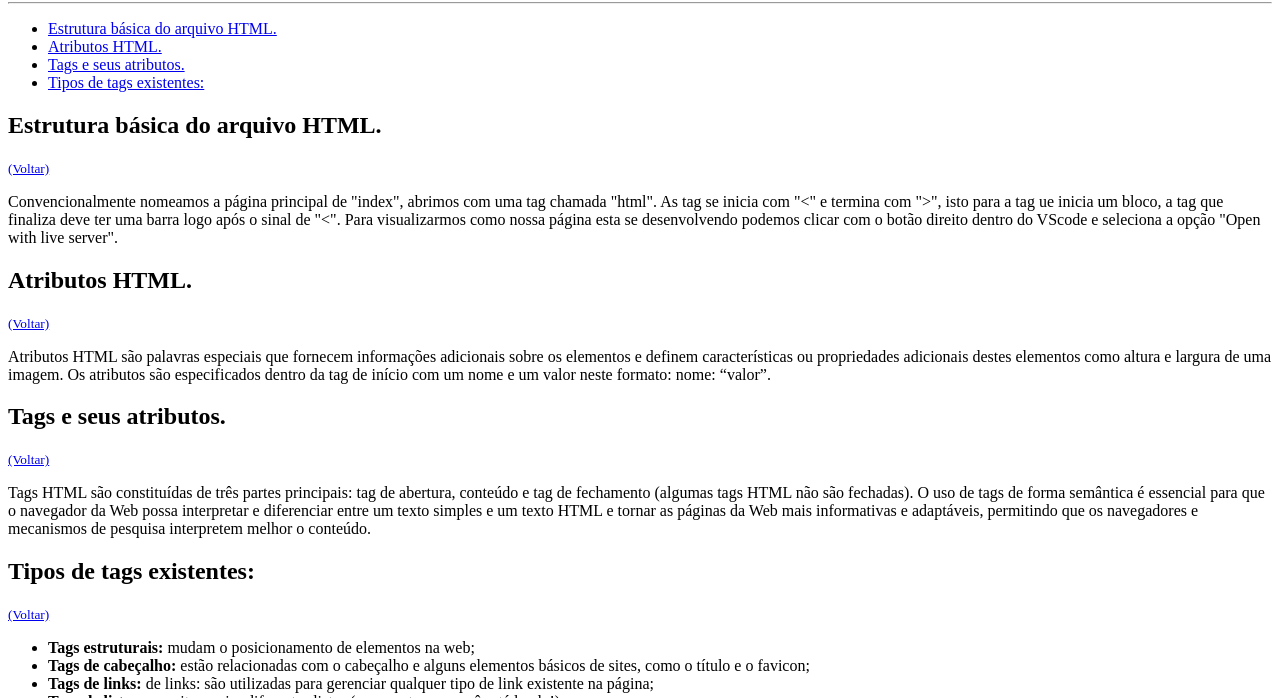
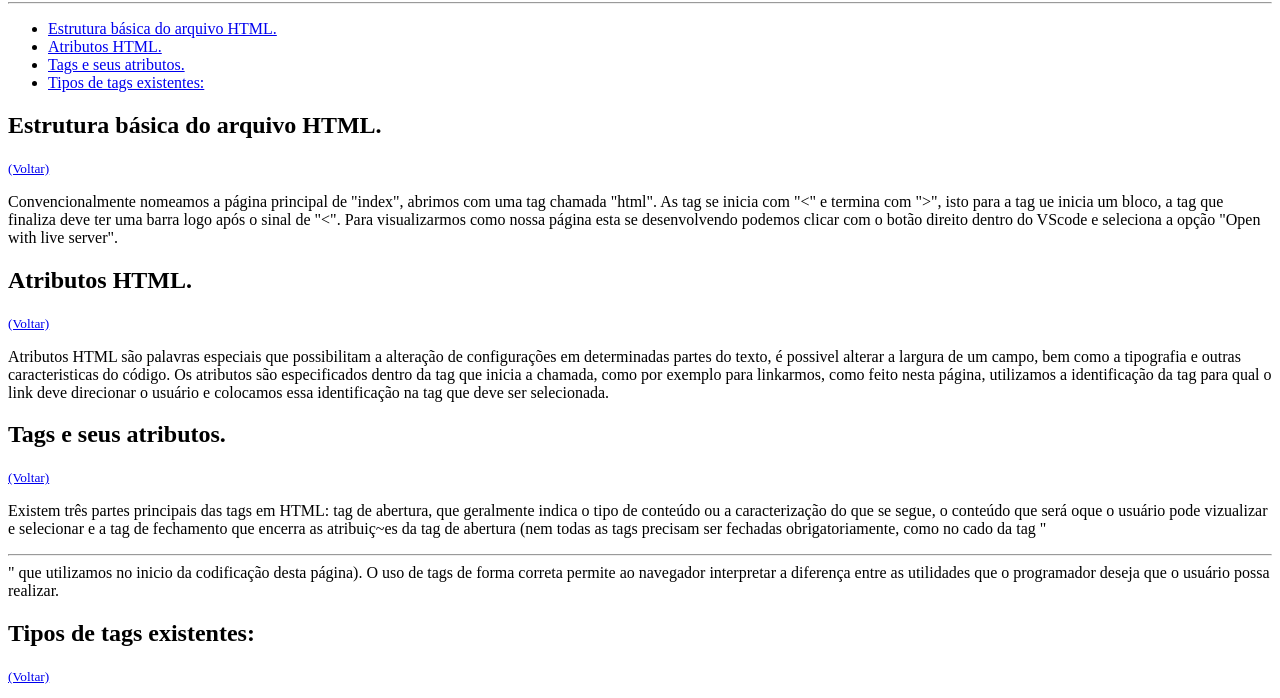
Before and after one commit to MarianaOberger/desafio1-curso-html-dio, a plain HTML site: page Desafio1-HTML/index.html in a window 1280 px wide. Shown: the part 78-776 px from the top of the page. Drawn offline with Linux system fonts and the light colour scheme.

Commit message:
Update index.html

```diff
--- a/Desafio1-HTML/index.html
+++ b/Desafio1-HTML/index.html
@@ -32,7 +32,8 @@
         </h2>
         <a href="#inicio"><small>(Voltar)</small></a>
         <p>
-            Atributos HTML são palavras especiais que fornecem informações adicionais sobre os elementos e definem características ou propriedades adicionais destes elementos como altura e largura de uma imagem. Os atributos são especificados dentro da tag de início com um nome e um valor neste formato: nome: “valor”.
+            Atributos HTML são palavras especiais que possibilitam a alteração de configurações em determinadas partes do texto, é possivel alterar a largura de um campo, bem como a tipografia e outras caracteristicas do código.
+            Os atributos são especificados dentro da tag que inicia a chamada, como por exemplo para linkarmos, como feito nesta página, utilizamos a identificação da tag para qual o link deve direcionar o usuário e colocamos essa identificação na tag que deve ser selecionada.
         </p>
 
         <h2 id="tag-atributos">
@@ -41,7 +42,8 @@
         <a href="#inicio"><small>(Voltar)</small></a>
 
         <p>
-            Tags HTML são constituídas de três partes principais: tag de abertura, conteúdo e tag de fechamento (algumas tags HTML não são fechadas). O uso de tags de forma semântica é essencial para que o navegador da Web possa interpretar e diferenciar entre um texto simples e um texto HTML e tornar as páginas da Web mais informativas e adaptáveis, permitindo que os navegadores e mecanismos de pesquisa interpretem melhor o conteúdo.
+            Existem três partes principais das tags em HTML: tag de abertura, que geralmente indica o tipo de conteúdo ou a caracterização do que se segue, o conteúdo que será oque o usuário pode vizualizar e selecionar e a tag de fechamento que encerra as atribuiç~es da tag de abertura (nem todas as tags precisam ser fechadas obrigatoriamente, como no cado da tag "<hr  />" que utilizamos no inicio da codificação desta página).
+            O uso de tags de forma correta permite ao navegador interpretar a diferença entre as utilidades que o programador deseja que o usuário possa realizar.
         </p>
 
         <h2 id="tag-tipos">
```
